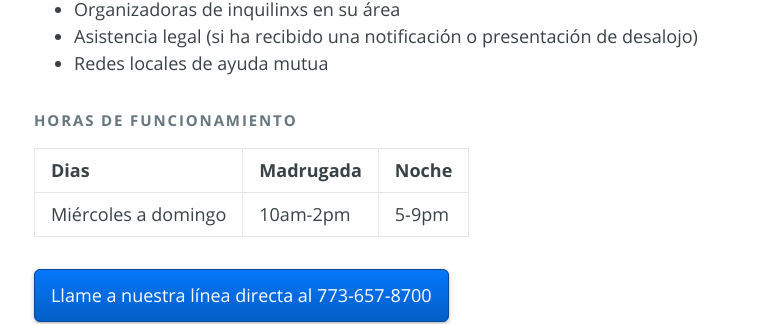
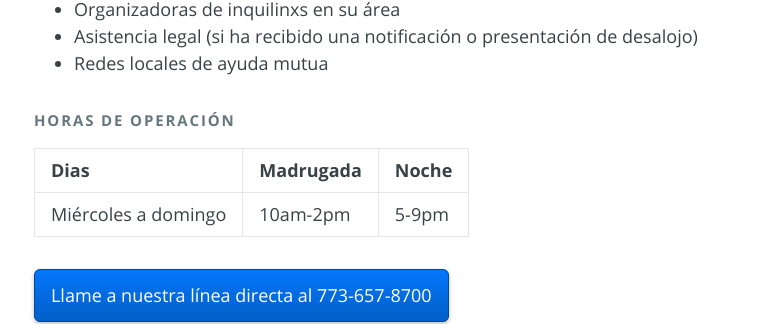
Before and after one commit to ChicagoTenants/chicagotenants.org, a Jekyll site: the page built from _translations/es.md, in a window 1280 px wide and 900 px high, scrolled down 753 px. Shown: the part 150-474 px from the top of the window, without its empty margins (254-1023 px from the left). Built offline with Jekyll 4.4.1, drawn with Linux system fonts in a browser that asks for light colours; nearby versions of some CDN libraries; some web fonts are replaced; library files that are not in the unit come from our copies.

Commit message:
fixed operation translation

```diff
--- a/_translations/es.md
+++ b/_translations/es.md
@@ -30,7 +30,7 @@ Los operadores de la línea directa pueden ayudar a conectar a los inquilinxs co
 - Asistencia legal (si ha recibido una notificación o presentación de desalojo)
 - Redes locales de ayuda mutua
 
-##### Horas de funcionamiento
+##### Horas de operación
 
 | Dias                | Madrugada | Noche   |
 |---------------------|-----------|---------|
```
